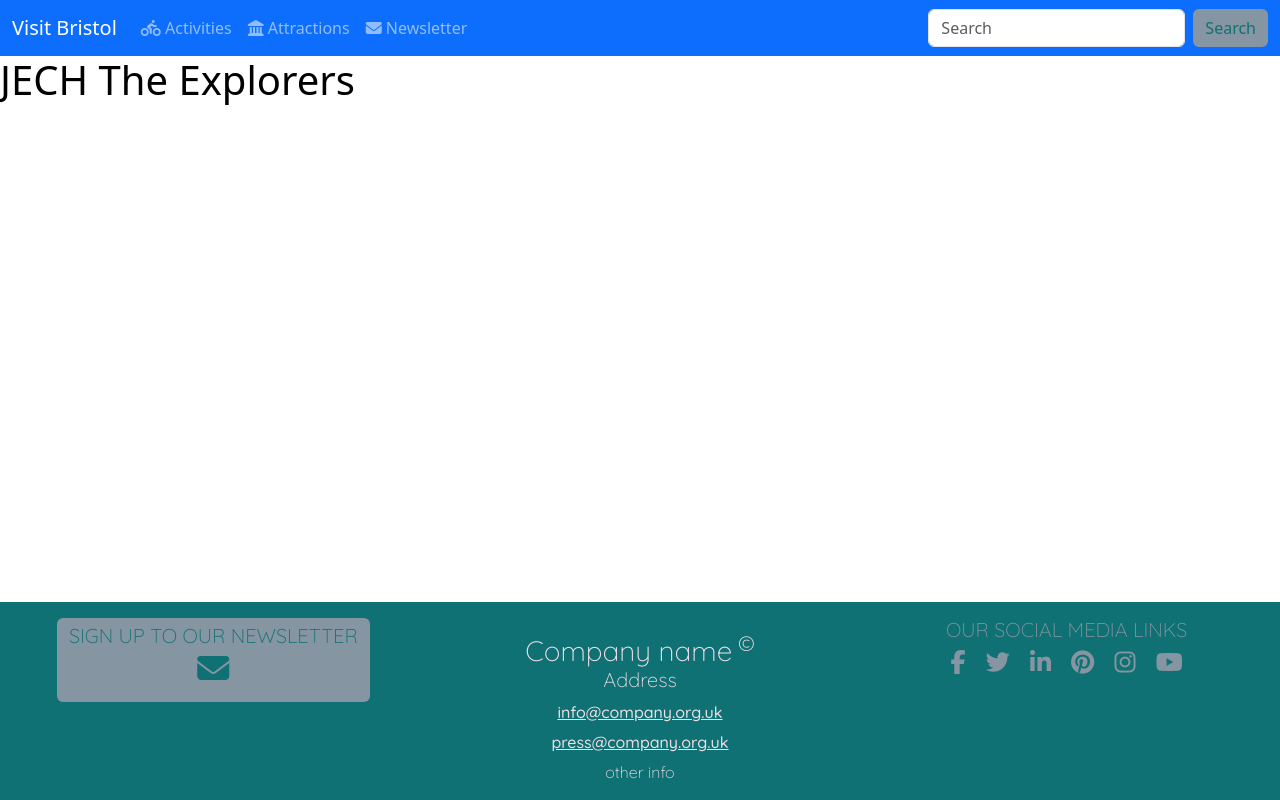
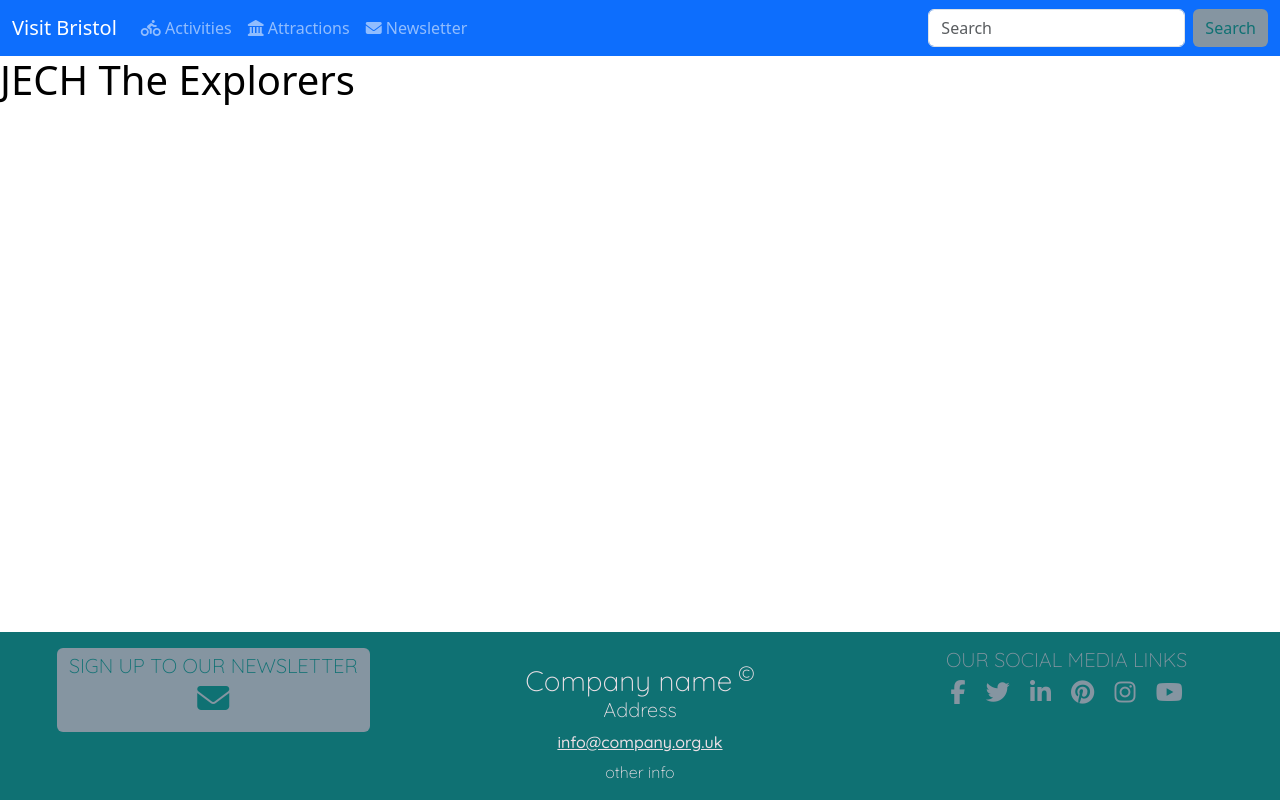
Before and after one commit to jambardev/JECH-The-Explorers, a plain HTML site: page index.html in a window 1280 px wide. Drawn offline with nearby package versions, Linux system fonts and the light colour scheme; a web font is replaced by a local one.

Commit message:
Edited footer, got rid of emails

```diff
--- a/index.html
+++ b/index.html
@@ -77,8 +77,7 @@
                 </h5>
                 <div class="col-12">
                     <a class="general-sub inline-block" href= "mailto: info@company.org.uk ?subject=It is an HTML email link  &body=This mail is generated using HTML email link."><h6>info@company.org.uk</h6></a>
-                    <br>
-                    <a class="general-sub inline-block" href= "mailto: press@company.org.uk ?subject=It is an HTML email link  &body=This mail is generated using HTML email link."><h6>press@company.org.uk</h6></a>
+
                 </div>
                 <p class="general-sub">
                     other info
```
